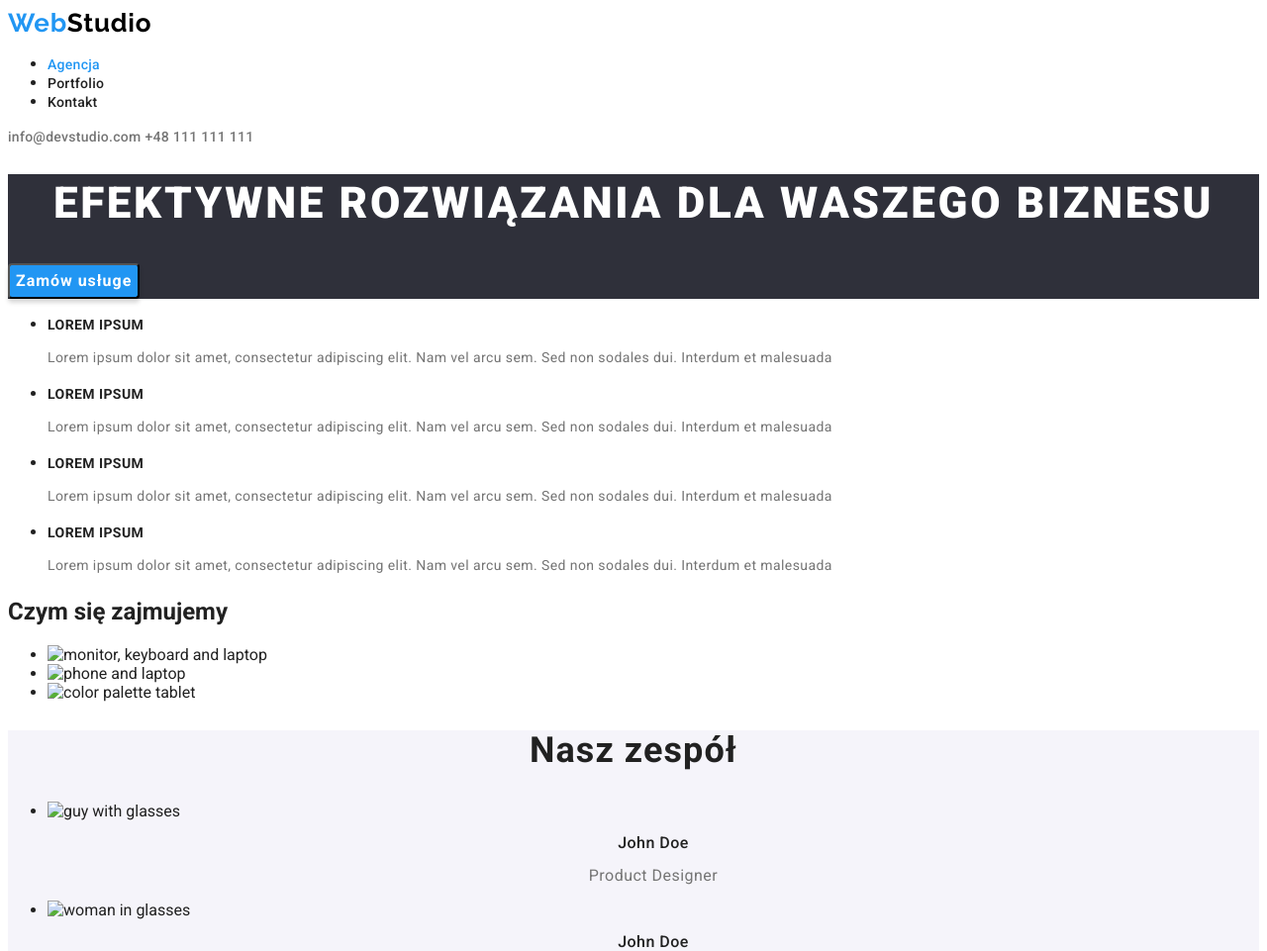
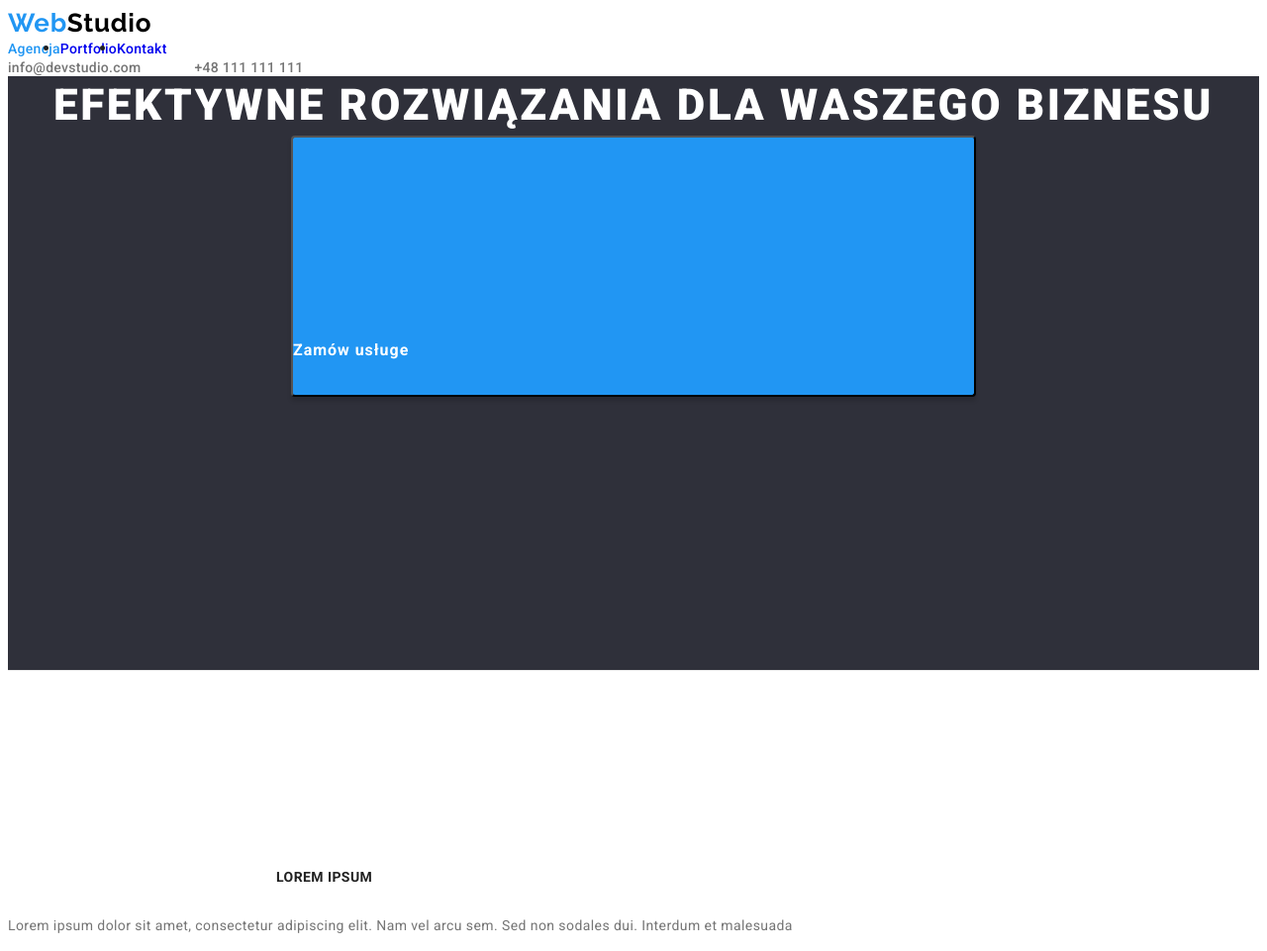
Before and after one commit to EmilStrozek/goit-markup-hw-02, a plain HTML site: page index.html in a window 1280 px wide. Shown: the top 961 px of the page at 99% size. Drawn offline with Linux system fonts and the light colour scheme.

Commit message:
Uzupełnianie pozycjonowania w klasach

```diff
--- a/css/style.css
+++ b/css/style.css
@@ -15,21 +15,96 @@ body {
 button {
   font-family: inherit;
 }
+
+h1,
+h2,
+h3,
+h4,
+h5,
+h6 {
+  margin: 0;
+  padding: 0;
+}
+
+p {
+  margin: 0;
+  padding: 0;
+}
+
+ul,
+ol {
+  margin: 0;
+  padding: 0;
+}
+
+.list {
+  list-style: none;
+}
+
+img {
+  display: block;
+}
+
+a {
+  text-decoration: none;
+}
+
+.container {
+  width: 1200px;
+  padding: 0 15px;
+  margin: 0 auto;
+}
+
+.section {
+  padding-top: 94px;
+  padding-bottom: 94px;
+}
+
 /*  COMPONENTS  */
 .navigation-list-item-link.active {
   color: var(--hover-color);
 }
+
 /*  HEADER  */
-.logo-link {
+
+.header {
+  border-bottom: 1px solid #ececec;
+}
+.header .container {
+  display: flex;
+  align-items: center;
+}
+
+.navigation {
+  display: flex;
+}
+.navigation-list {
+  display: flex;
+}
+
+.navigation-list-item:not(:last-child) {
+  margin-right: 46px;
+}
+
+.email {
+  margin-left: auto;
+  margin-right: 50px;
+}
+
+.header .logo-link {
   font-family: var(--second-font-family);
   font-style: normal;
   font-weight: 700;
   font-size: 26px;
   line-height: 1.192;
-  text-decoration: none;
+  /* text-decoration: none;  */
 
   letter-spacing: 0.03em;
   color: var(--hover-color);
+
+  padding-top: 24px;
+  padding-bottom: 25px;
+  margin-right: 93px;
 }
 
 .logo-dark {
@@ -44,8 +119,8 @@ button {
   font-size: 14px;
   line-height: 1.142;
   letter-spacing: 0.02em;
-  text-decoration: none;
-  color: #212121;
+  /* text-decoration: none;
+  color: #212121; */
 }
 
 .email,
@@ -64,6 +139,7 @@ button {
 
 .main-header-container {
   background-color: var(--dark-background-color);
+  height: 600px;
 }
 
 .main-header {
@@ -88,6 +164,9 @@ button {
   text-align: center;
   letter-spacing: 0.06em;
   color: var(--white-txt-color);
+  padding: 200px 0 30px;
+  width: 692px;
+  margin: 0 auto;
 }
 
 .primary-btn:hover {
@@ -102,8 +181,14 @@ button {
   line-height: 1.142;
   letter-spacing: 0.03em;
   text-transform: uppercase;
+  padding: 200px 0 30px;
+  width: 692px;
+  margin: 0 auto;
 }
 
+.atributes-list-item-header:not(:last-child) {
+  padding-right: 30px;
+}
 .atributes-list-item-text {
   font-size: 14px;
   line-height: 1.714;
@@ -119,6 +204,12 @@ button {
   line-height: 1.166;
   text-align: center;
   letter-spacing: 0.03em;
+  padding-bottom: 50px;
+}
+
+.what-we-do-list {
+  display: flex;
+  justify-content: space-between;
 }
 
 /*  NASZ ZESPÓŁ / OUR TEAM  */
@@ -127,12 +218,26 @@ button {
   background-color: #f5f4fa;
 }
 
+.our-team-list {
+  display: flex;
+  justify-content: space-between;
+}
+
+.our-team-list-item {
+  background-color: #ffffff;
+}
+.second-header {
+  padding-bottom: 50px;
+}
+
 .our-team-list-employee {
   font-weight: 500;
   font-size: 16px;
   line-height: 0.842;
   text-align: center;
   letter-spacing: 0.03em;
+  padding-top: 30px;
+  padding-bottom: 10px;
 }
 
 .our-team-list-occupation {
@@ -141,6 +246,7 @@ button {
   text-align: center;
   letter-spacing: 0.03em;
   color: var(--grey-txt-color);
+  padding-bottom: 30px;
 }
 
 /*  FOOTER  */
```
